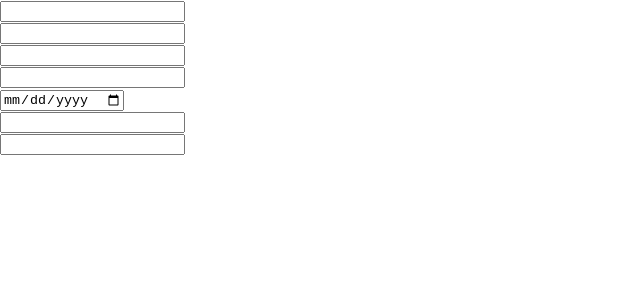
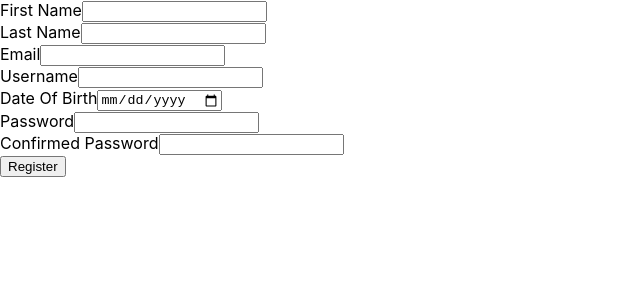
Before and after one commit to omerFarukCelikRep/flower-manager, a React (Create React App) app: page /register in a window 1280 px wide. Shown: the top 300 px of the page, without its empty margins (0-640 px from the left). Built offline with nearby package versions, Linux system fonts and the light colour scheme.

Commit message:
Label ve input valuelar eklendi

```diff
--- a/src/pages/register/Register.jsx
+++ b/src/pages/register/Register.jsx
@@ -1,4 +1,5 @@
-import React, { useEffect, useState } from "react";
+import React, { useEffect, useRef, useState } from "react";
+import StringHelper from "../../helpers/StringHelper";
 
 const Register = () => {
   const [registerUser, setRegisterUser] = useState({
@@ -35,15 +36,19 @@ const Register = () => {
 
   const handleSubmit = (e) => {
     e.preventDefault();
+    console.log(registerUser);
   };
 
   return (
     <>
       <form className="register-form" onSubmit={handleSubmit}>
         <div className="form-group">
-          <label htmlFor="firstName"></label>
+          <label htmlFor="firstName">
+            First Name
+          </label>
           <input
             type="text"
+            value={registerUser.firstName}
             onChange={(event) =>
               setRegisterUser((prevUser) => ({
                 ...prevUser,
@@ -54,9 +59,12 @@ const Register = () => {
           <span></span>
         </div>
         <div className="form-group">
-          <label htmlFor="lastName"></label>
+          <label htmlFor="lastName">
+            Last Name
+          </label>
           <input
             type="text"
+            value={registerUser.lastName}
             onChange={(event) =>
               setRegisterUser((prevUser) => ({
                 ...prevUser,
@@ -67,9 +75,12 @@ const Register = () => {
           <span></span>
         </div>
         <div className="form-group">
-          <label htmlFor="email"></label>
+          <label htmlFor="email">
+            Email
+          </label>
           <input
             type="email"
+            value={registerUser.email}
             onChange={(event) =>
               setRegisterUser((prevUser) => ({
                 ...prevUser,
@@ -80,9 +91,12 @@ const Register = () => {
           <span></span>
         </div>
         <div className="form-group">
-          <label htmlFor="username"></label>
+          <label htmlFor="username">
+            Username
+          </label>
           <input
             type="text"
+            value={registerUser.username}
             onChange={(event) =>
               setRegisterUser((prevUser) => ({
                 ...prevUser,
@@ -93,9 +107,12 @@ const Register = () => {
           <span></span>
         </div>
         <div className="form-group">
-          <label htmlFor="dateOfBirth"></label>
+          <label htmlFor="dateOfBirth">
+            Date Of Birth
+          </label>
           <input
             type="date"
+            value={registerUser.dateOfBirth}
             onChange={(event) =>
               setRegisterUser((prevUser) => ({
                 ...prevUser,
@@ -106,9 +123,12 @@ const Register = () => {
           <span></span>
         </div>
         <div className="form-group">
-          <label htmlFor="password"></label>
+          <label htmlFor="password">
+            Password
+          </label>
           <input
             type="password"
+            value={registerUser.password}
             onChange={(event) =>
               setRegisterUser((prevUser) => ({
                 ...prevUser,
@@ -119,9 +139,12 @@ const Register = () => {
           <span></span>
         </div>
         <div className="form-group">
-          <label htmlFor="checkPassword"></label>
+          <label htmlFor="confirmedPassword">
+            Confirmed Password
+          </label>
           <input
             type="password"
+            value={registerUser.confirmedPassword}
             onChange={(event) =>
               setRegisterUser((prevUser) => ({
                 ...prevUser,
@@ -131,6 +154,9 @@ const Register = () => {
           />
           <span></span>
         </div>
+        <div className="form-group">
+          <button type="submit">Register</button>
+        </div>
       </form>
     </>
   );
```
